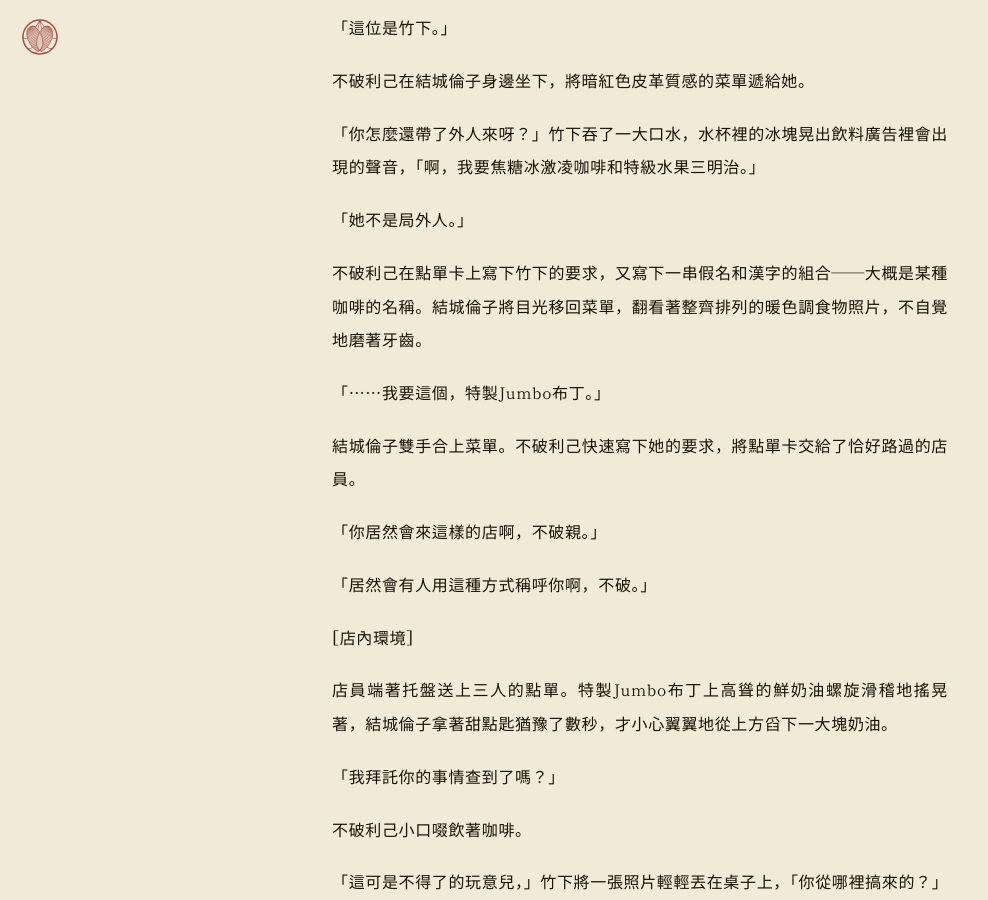
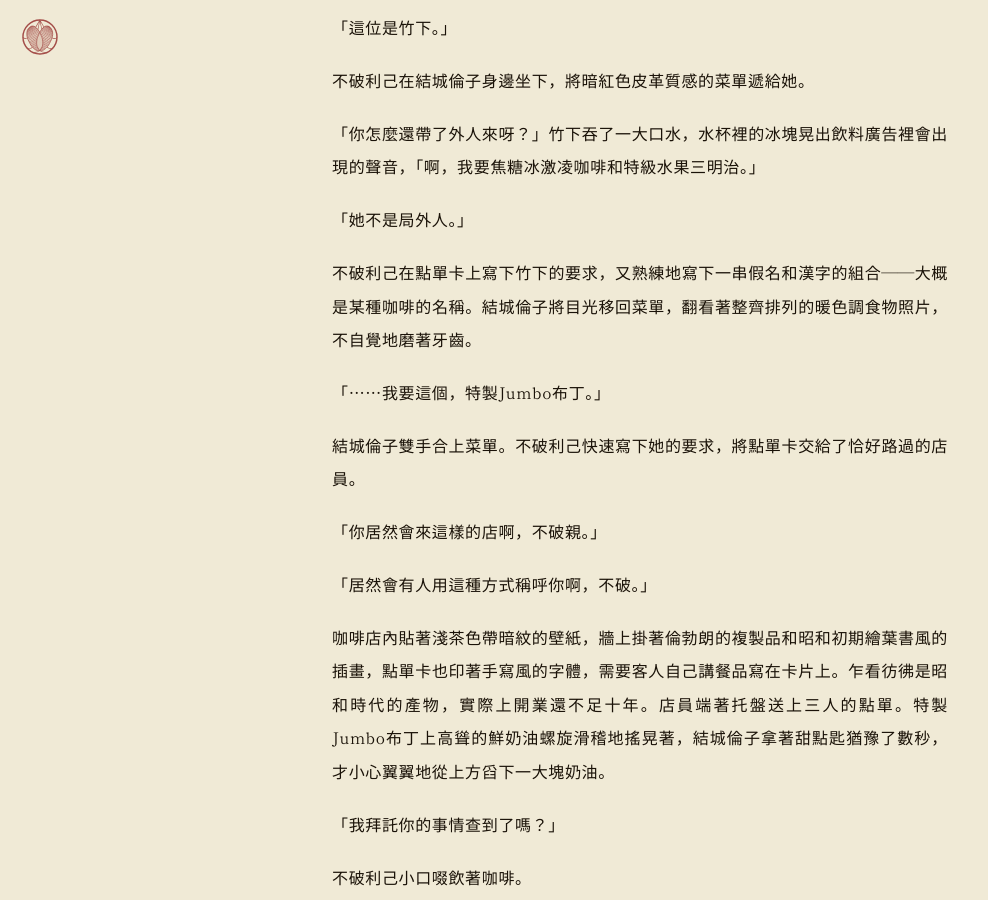
Before and after one commit to AriaYura/eternalnessstudy, a Jekyll site: the page built from posts/takeyabunotsuki/t-02.md, in a window 1280 px wide and 900 px high, scrolled down 29802 px. Shown: the whole window, without its empty margins (0-988 px from the left). Built offline with Jekyll 4.4.1, drawn with Linux system fonts in a browser that asks for light colours; some web fonts are replaced.

```diff
--- a/posts/takeyabunotsuki/t-02.md
+++ b/posts/takeyabunotsuki/t-02.md
@@ -839,7 +839,7 @@ permalink: /posts/takeyabunotsuki/t-02/
 
 「她不是局外人。」
 
-不破利己在點單卡上寫下竹下的要求，又寫下一串假名和漢字的組合——大概是某種咖啡的名稱。結城倫子將目光移回菜單，翻看著整齊排列的暖色調食物照片，不自覺地磨著牙齒。
+不破利己在點單卡上寫下竹下的要求，又熟練地寫下一串假名和漢字的組合——大概是某種咖啡的名稱。結城倫子將目光移回菜單，翻看著整齊排列的暖色調食物照片，不自覺地磨著牙齒。
 
 「⋯⋯我要這個，特製Jumbo布丁。」
 
@@ -849,9 +849,7 @@ permalink: /posts/takeyabunotsuki/t-02/
 
 「居然會有人用這種方式稱呼你啊，不破。」
 
-[店內環境]
-
-店員端著托盤送上三人的點單。特製Jumbo布丁上高聳的鮮奶油螺旋滑稽地搖晃著，結城倫子拿著甜點匙猶豫了數秒，才小心翼翼地從上方舀下一大塊奶油。
+咖啡店內貼著淺茶色帶暗紋的壁紙，牆上掛著倫勃朗的複製品和昭和初期繪葉書風的插畫，點單卡也印著手寫風的字體，需要客人自己講餐品寫在卡片上。乍看彷彿是昭和時代的產物，實際上開業還不足十年。店員端著托盤送上三人的點單。特製Jumbo布丁上高聳的鮮奶油螺旋滑稽地搖晃著，結城倫子拿著甜點匙猶豫了數秒，才小心翼翼地從上方舀下一大塊奶油。
 
 「我拜託你的事情查到了嗎？」
 
```
